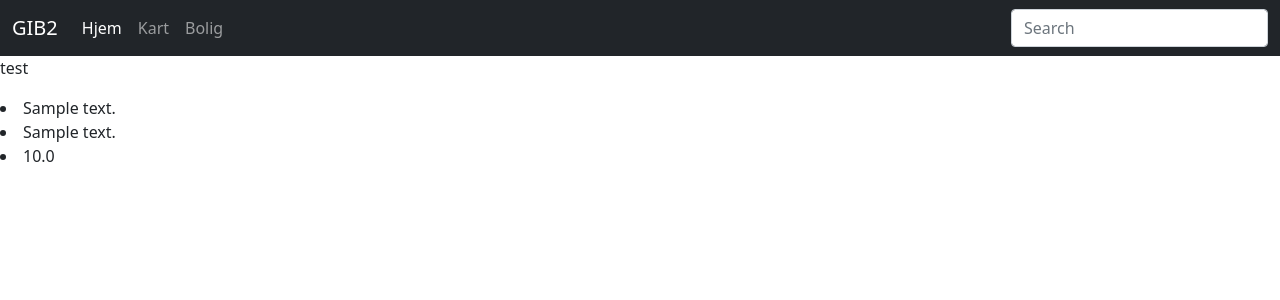
After one commit to Torbjoau/GIB2Prosjekt, a Django app: a page that uses templates/bolig_detail.html in a window 1280 px wide. The commit adds this page. Shown: the top 300 px of the page. Run offline with Django 3.2, Linux system fonts and the light colour scheme; tables that the repository leaves empty hold one stand-in row (values such as "Sample post").

Commit message:
Lager egen side for hvert hus i databasen

```diff
--- a/Gib2Prosjekt/models.py
+++ b/Gib2Prosjekt/models.py
@@ -1,4 +1,5 @@
 from django.db import models
+from autoslug import AutoSlugField
 #from geopy.geocoders import Nominatim
 # Create your models here.
 #geolocator=Nominatim(user_agent='my_request')
@@ -14,6 +15,8 @@ class Bolig(models.Model):
     address = models.CharField(max_length=100)
     desc = models.TextField()
     price=models.DecimalField(max_digits=100,decimal_places=1)
+    slug = AutoSlugField(populate_from="address")
+
     #lat = models.DecimalField(max_digits=9, decimal_places=6) #breddegrad
     #long= models.DecimalField(max_digits=9, decimal_places=6) #lengdegrad
     #long=models.CharField(str(address)+'Trondheim,Norway',max_length=100)
--- a/Gib2Prosjekt/urls.py
+++ b/Gib2Prosjekt/urls.py
@@ -1,8 +1,10 @@
-from django.urls import path
+from django.urls import path, re_path
 from .import views
 
 urlpatterns = [
     path('', views.index, name='index'),
     path('kart/', views.kart, name = 'kart'),
     path('Bolig/', views.hjem, name='Bolig'),
+    path('Bolig/<slug:slug>/', views.bolig_view, name='profile'),
+
 ]
--- a/Gib2Prosjekt/views.py
+++ b/Gib2Prosjekt/views.py
@@ -1,4 +1,4 @@
-from django.shortcuts import render
+from django.shortcuts import render, get_object_or_404
 import folium
 from geopy.geocoders import Nominatim
 from .models import Bolig
@@ -15,6 +15,10 @@ def hjem(request):
         {'list_bolig': list_bolig})
 
 
+def bolig_view(request, slug):
+    bolig_view = get_object_or_404(Bolig, slug=slug)
+    return render(request, 'bolig_detail.html', {'bolig_view' : bolig_view})
+
 geolocator=Nominatim(user_agent="my_request")
 v="Klostergata 18B,Trondheim,Norway"
 print(v)
@@ -23,7 +27,10 @@ print((location.longitude, location.latitude))
 l=geolocator.geocode("Roseveien 2,Lier,Norway")
 p=geolocator.geocode("Kong Inges gate 3,Trondheim,Norway")
 
-
+#hus = Bolig.objects.all()
+#for i in hus:
+#    print(i.address)
+#    print(geolocator.geocode(i.address))
 
 def kart(request):
     m = folium.Map(location=[63.417190066978264, 10.404224395751953], zoom_start=12)
@@ -34,7 +41,8 @@ def kart(request):
     hus=Bolig.objects.all()
     for i in hus:
         g=geolocator.geocode(i.address)
-        folium.Marker(location=[g.latitude, g.longitude]).add_to(m)
+
+        folium.Marker(location=[g.latitude, g.longitude], icon=folium.Icon(color='lightgray', icon='home', prefix='fa')).add_to(m)
 
     m = m._repr_html_()
     context = {
--- a/djangoProject/settings.py
+++ b/djangoProject/settings.py
@@ -78,7 +78,7 @@ WSGI_APPLICATION = 'djangoProject.wsgi.application'
 DATABASES = {
     'default': {
         'ENGINE': 'django.db.backends.postgresql',
-        'NAME': 'Gib2Prosjekt',
+        'NAME': 'gib2prosjekt',
         'USER': 'postgres',
         'PASSWORD': '1234',
         'HOST': 'localhost',
--- /dev/null
+++ b/templates/bolig_detail.html
@@ -0,0 +1,11 @@
+{% extends 'partials/base.html' %}
+
+{% block content %}
+    <p> test </p>
+    <li>{{ bolig_view.address }}</li>
+    <li>{{ bolig_view.desc }}</li>
+    <li>{{ bolig_view.price }}</li>
+
+
+
+{% endblock %}
--- a/templates/partials/base.html
+++ b/templates/partials/base.html
@@ -29,10 +29,11 @@
                 <li class="nav-item">
                     <a class="nav-link" href="{% url 'kart' %}">Kart</a>
                 </li>
+
+              <li class="nav-item">
+                <a class="nav-link" href="{% url 'Bolig' %}">Bolig</a>
+              </li>
                 <!--
-              <li class="nav-item">
-                <a class="nav-link disabled">Disabled</a>
-              </li>
               <li class="nav-item dropdown">
                 <a class="nav-link dropdown-toggle" href="#" id="dropdown04" data-bs-toggle="dropdown" aria-expanded="false">Dropdown</a>
                 <ul class="dropdown-menu" aria-labelledby="dropdown04">
```
Also changed, not shown: templates/Bolig.html (+8 -3 lines), Gib2Prosjekt/migrations/0001_initial.py (added).
